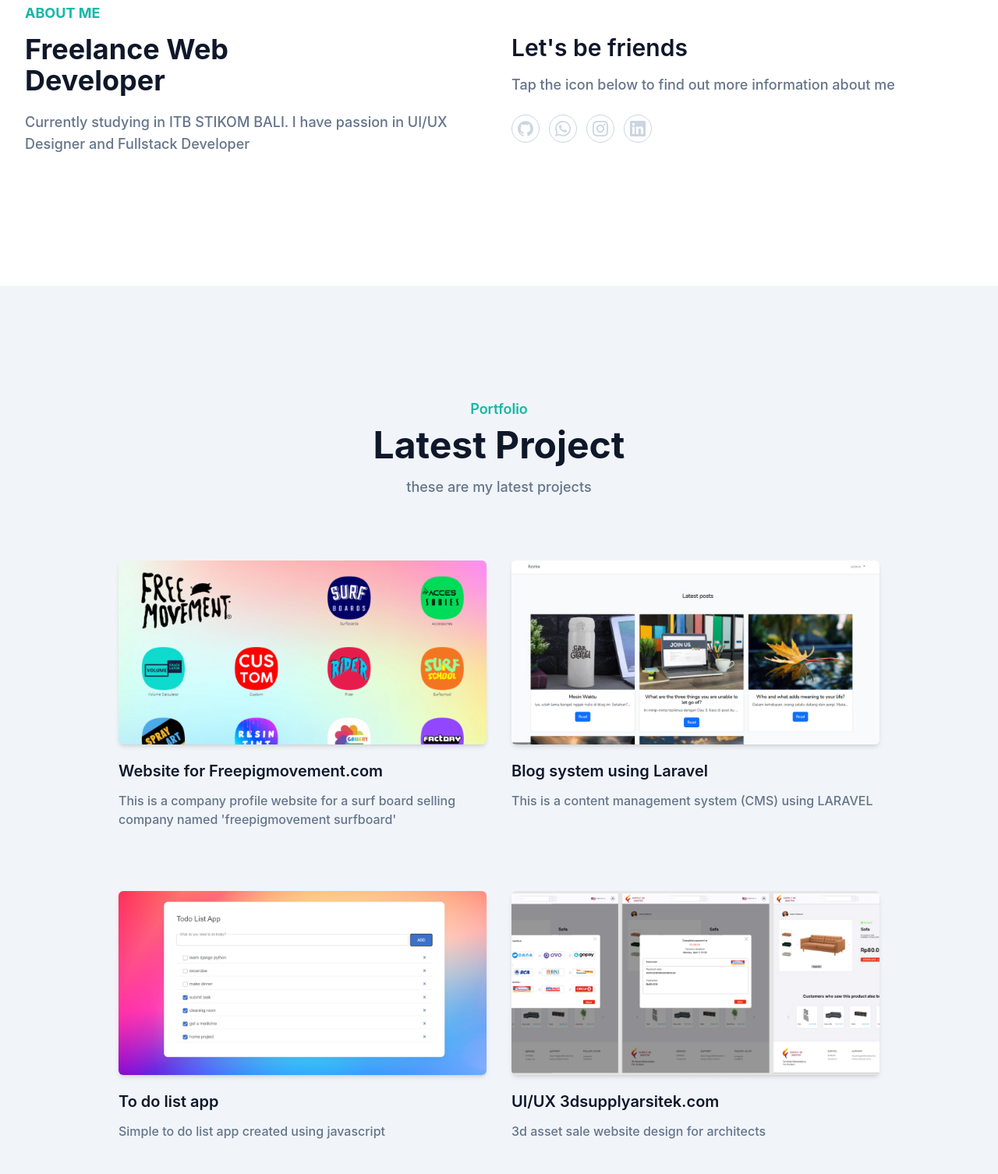
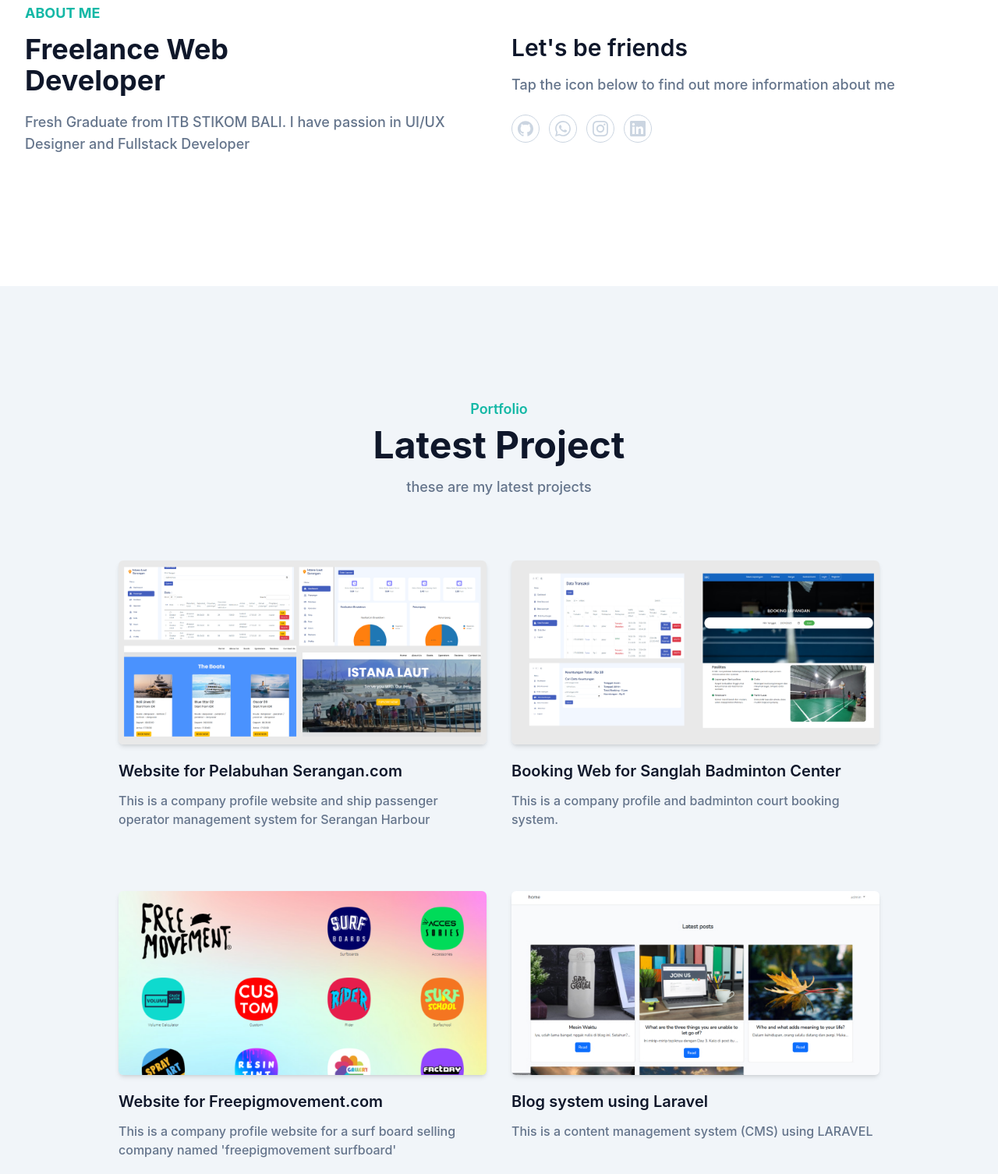
Before and after one commit to bayuraditya/bayuraditya.github.io, a website with bundled scripts: page index.html in a window 1280 px wide. Shown: the part 766-2272 px from the top of the page at 78% size. Built offline with nearby package versions, Linux system fonts and the light colour scheme.

Commit message:
update clients and project

```diff
--- a/index.html
+++ b/index.html
@@ -91,7 +91,7 @@
         <div class="flex flex-wrap">
           <div class="w-full self-center px-4 lg:w-1/2">
             <h1 class="text-basee font-semibold text-primary md:text-xl lg:text-2xl">
-              Hello everasdasdyone 👋, I'm <span class="mt-1 block text-4xl font-bold text-dark dark:text-white md:text-5xl"> Bayu Raditya</span>
+              Hello everyone 👋, I'm <span class="mt-1 block text-4xl font-bold text-dark dark:text-white md:text-5xl"> Bayu Raditya</span>
             </h1>
             <h2 class="mb-5 mt-1 text-lg font-medium text-secondary dark:text-white lg:text-2xl">
               UI/UX Designer & <span class="text-dark dark:text-white"> Full Stack Developer</span>
@@ -138,7 +138,7 @@
             <h4 class="mb-3 text-lg font-bold uppercase text-primary">About Me</h4>
             <h2 class="mb-5 max-w-md text-3xl font-bold text-dark dark:text-white lg:text-4xl">Freelance Web Developer</h2>
             <p class="max-w-xl text-base font-medium text-secondary lg:text-lg">
-              Currently studying in ITB STIKOM BALI. I have passion in UI/UX Designer and Fullstack Developer
+             Fresh Graduate from ITB STIKOM BALI. I have passion in UI/UX Designer and Fullstack Developer
             </p>
           </div>
           <div class="w-full px-4 lg:w-1/2">
@@ -217,6 +217,22 @@
         </div>
 
         <div class="flex w-full flex-wrap justify-center px-4 xl:mx-auto xl:w-10/12">
+           <!--  -->
+           <a href="https:/pelabuhanserangan.com" target="_blank" class="group mb-12 p-4 md:w-1/2">
+            <div class="overflow-hidden rounded-md shadow-md">
+              <img src="dist/img/project/pelabuhan serangan.png" width="w-full" alt="" />
+            </div>
+            <h3 class="mt-5 mb-3 text-xl font-semibold text-dark group-hover:text-primary dark:text-white">Website for Pelabuhan Serangan.com</h3>
+            <p class="text-base font-medium text-secondary">This is a company profile website and ship passenger operator management system for Serangan Harbour</p>
+          </a>
+          <!--  -->
+          <a href="https://github.com/bayuraditya/sistem-informasi-penyewaan-lapangan" target="_blank" class="group mb-12 p-4 md:w-1/2">
+            <div class="overflow-hidden rounded-md shadow-md">
+              <img src="dist/img/project/sbc.png" width="w-full" alt="" />
+            </div>
+            <h3 class="mt-5 mb-3 text-xl font-semibold text-dark group-hover:text-primary dark:text-white">Booking Web for Sanglah Badminton Center</h3>
+            <p class="text-base font-medium text-secondary">This is a company profile and badminton court booking system.</p>
+          </a>
           <!-- 1 -->
           <a href="https:/freepigmovement.com" target="_blank" class="group mb-12 p-4 md:w-1/2">
             <div class="overflow-hidden rounded-md shadow-md">
@@ -306,6 +322,12 @@
               class="mx-4 max-w-[120px] py-4 opacity-60 grayscale transition duration-500 hover:opacity-100 hover:grayscale-0 lg:mx-6 xl:mx-8"
             >
               <img src="dist/img/clients/paw-tour-500 1.png" alt="" />
+            </a>
+            <a
+              href="https://pelabuhanserangan.com/"
+              class="mx-4 max-w-[120px] py-4 opacity-60 grayscale transition duration-500 hover:opacity-100 hover:grayscale-0 lg:mx-6 xl:mx-8"
+            >
+              <img src="dist/img/clients/dishub bali.png" alt="" />
             </a>
           </div>
         </div>
```
Also changed, not shown: dist/img/clients/dishub bali.png (added), dist/img/project/pelabuhan serangan.png (added), dist/img/project/sbc.png (added), 1 other file.
